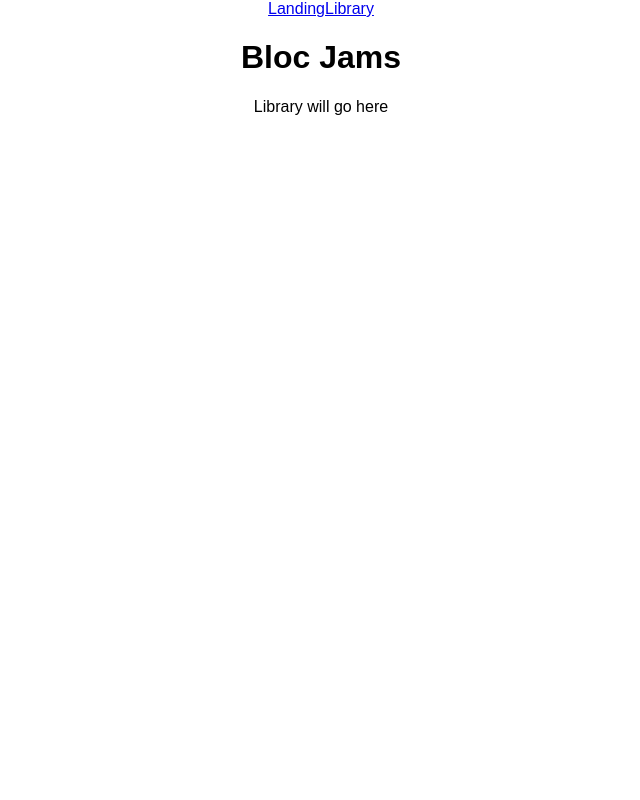
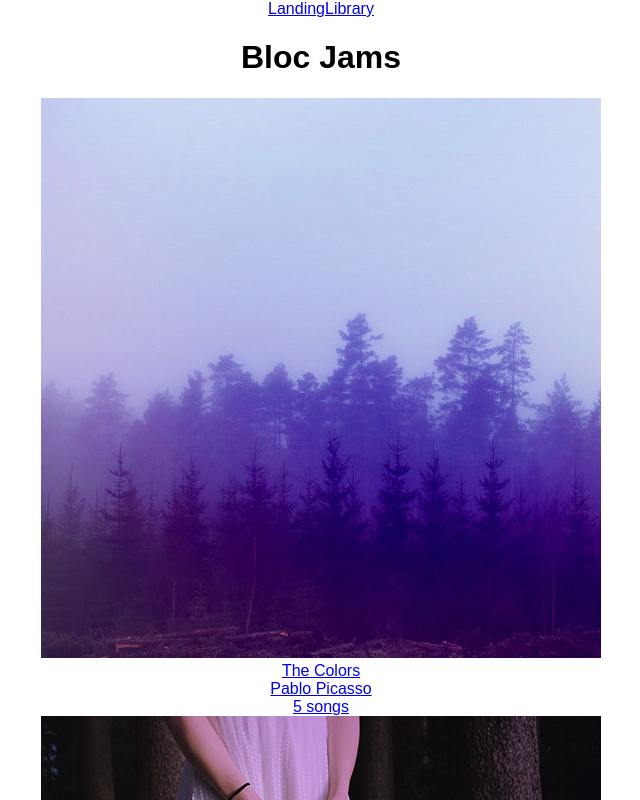
Before and after one commit to lentesk/bloc-jams-react, a React (Create React App) app: page /library in a window 1280 px wide. Shown: the top 800 px of the page, without its empty margins (319-959 px from the left). Built offline with nearby package versions, Linux system fonts and the light colour scheme.

Commit message:
Components: Libray completed

```diff
--- a/src/App.js
+++ b/src/App.js
@@ -3,7 +3,7 @@ import { Route, Link } from 'react-router-dom';
 import './App.css';
 import Landing from './components/Landing';
 import Library from './components/Library';
-import Albums from './components/Album';
+import Album from './components/Album';
 
 class App extends Component {
   render() {
@@ -19,7 +19,8 @@ class App extends Component {
        <main>
          <Route exact path="/" component={Landing} />
          <Route path="/library" component={Library} />
-         <Route path="/album" component={Albums} />
+         <Route exact path="/" component={Album} />
+         <Route path="/album/:slug" component={Album} />
         </main>
       </div>
     );
--- a/src/components/Album.js
+++ b/src/components/Album.js
@@ -1,9 +1,13 @@
-import React from 'react';
+import React, { Component } from 'react';
 
-const Album = () => (
-  <section className="landing">
-    Album will go here
-  </section>
-);
+class Album extends Component {
+  render() {
+    return (
+      <section className="album">
+        {this.props.match.params.slug} Album will go here
+      </section>
+    );
+  }
+}
 
 export default Album;
--- a/src/components/Library.js
+++ b/src/components/Library.js
@@ -1,9 +1,29 @@
-import React from 'react';
+import React, { Component } from 'react';
+import { Link } from 'react-router-dom';
+import albumData from './../data/albums';
 
-const Library = () => (
-  <section className="library">
-    Library will go here
-  </section>
-);
+class Library extends Component {
+  constructor(props) {
+    super(props);
+    this.state = { albums: albumData };
+  }
+
+  render() {
+   return (
+     <section className='library'>
+       {
+         this.state.albums.map( (album, index) =>
+          <Link to={`/album/${album.slug}`} key={index}>
+             <img src={album.albumCover} alt={album.title} />
+             <div>{album.title}</div>
+             <div>{album.artist}</div>
+             <div>{album.songs.length} songs</div>
+           </Link>
+         )
+       }
+     </section>
+    );
+  }
+}
 
 export default Library;
--- /dev/null
+++ b/src/data/albums.js
@@ -0,0 +1,27 @@
+export default [{
+  title: 'The Colors',
+  artist: 'Pablo Picasso',
+  releaseInfo: '1909 Spanish Records',
+  albumCover: '/assets/images/album_covers/01.jpg',
+  slug: 'the-colors',
+  songs: [
+      { title: 'Blue', duration: '161.71', audioSrc: '/assets/music/blue.mp3' },
+      { title: 'Green', duration: '103.96', audioSrc: '/assets/music/green.mp3' },
+      { title: 'Red', duration: '268.45', audioSrc: '/assets/music/red.mp3' },
+      { title: 'Pink', duration: '153.14', audioSrc: '/assets/music/pink.mp3' },
+      { title: 'Magenta', duration: '374.22', audioSrc: '/assets/music/magenta.mp3' }
+  ]
+}, {
+    title: 'The Telephone',
+    artist: 'Guglielmo Marconi',
+    releaseInfo: '1909 EM',
+    albumCover: '/assets/images/album_covers/02.jpg',
+    slug: 'the-telephone',
+    songs: [
+      { title: 'Blue', duration: '161.71', audioSrc: '/assets/music/blue.mp3' },
+      { title: 'Green', duration: '103.96', audioSrc: '/assets/music/green.mp3' },
+      { title: 'Red', duration: '268.45', audioSrc: '/assets/music/red.mp3' },
+      { title: 'Pink', duration: '153.14', audioSrc: '/assets/music/pink.mp3' },
+      { title: 'Magenta', duration: '374.22', audioSrc: '/assets/music/magenta.mp3' }
+    ]
+}];
```
